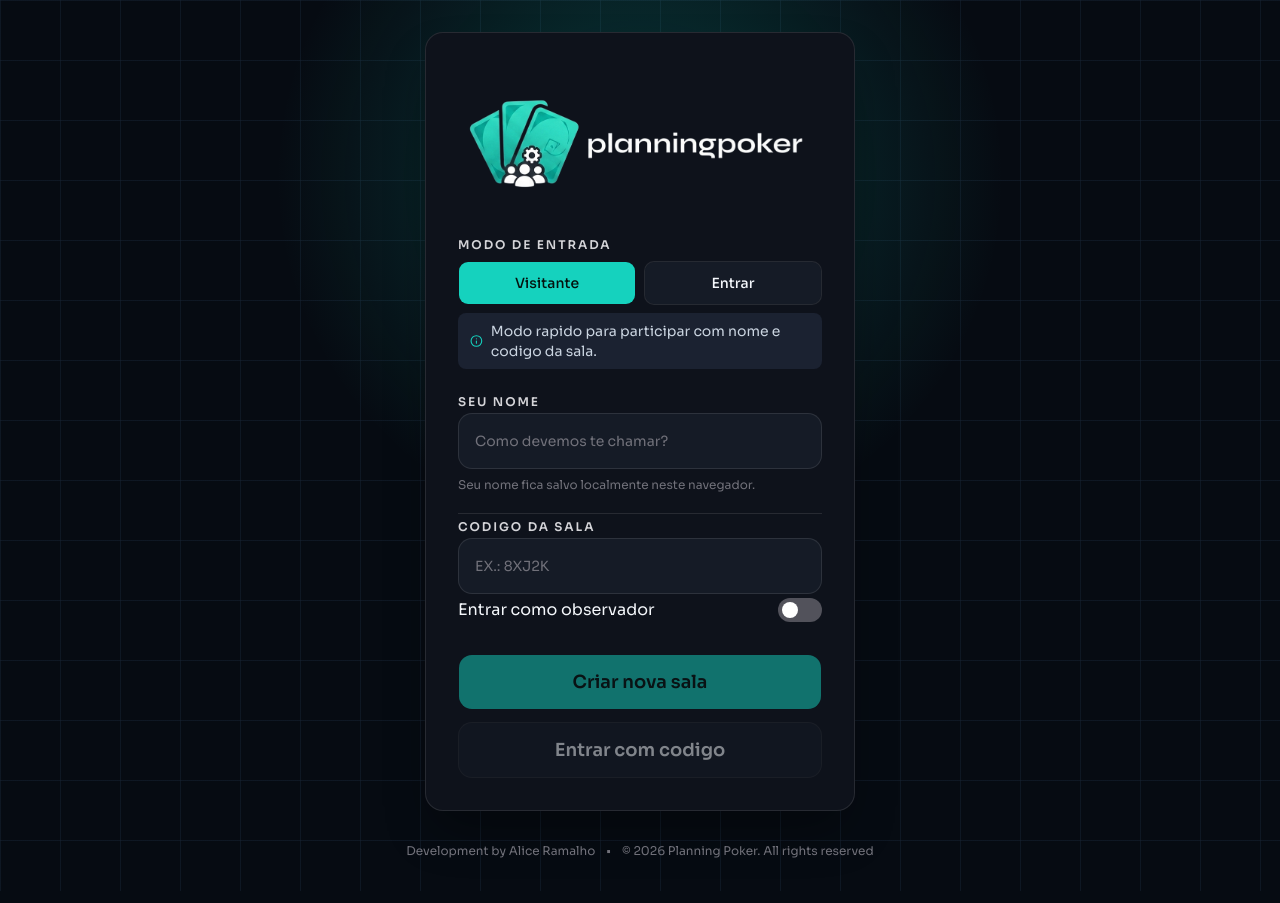
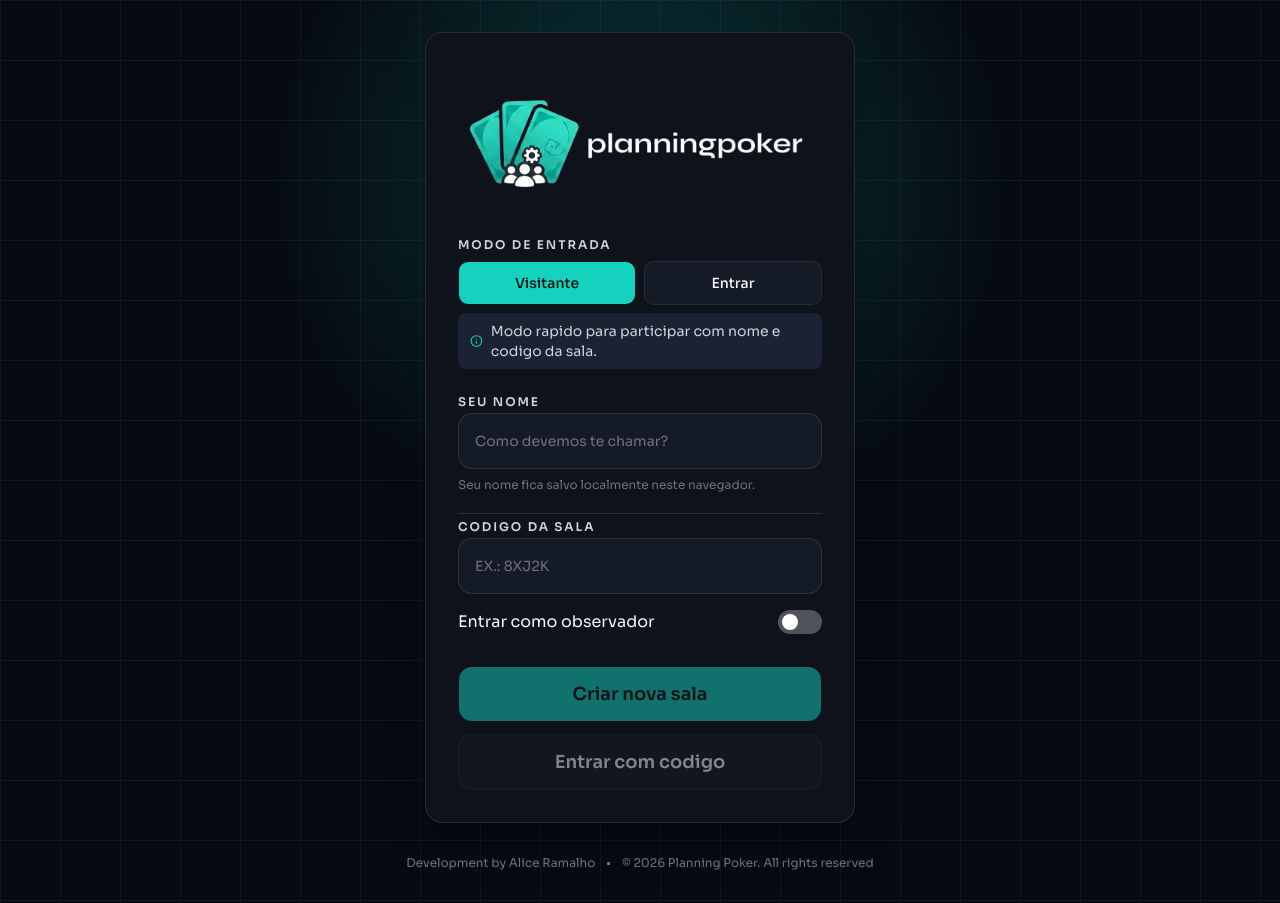
Before and after one commit to bythealice/planning_poker, a Next.js app: page /login in a window 1280 px wide. Built offline with nearby package versions, Linux system fonts and the light colour scheme; no server answers.

Commit message:
feat: adjust label positioning in login view for improved layout

```diff
--- a/src/features/auth/components/login-view.tsx
+++ b/src/features/auth/components/login-view.tsx
@@ -217,7 +217,7 @@ export function LoginView({ copy, form, status, actions }: LoginViewProps) {
                 {form.roomCodeError && <p id="login-room-code-error" className="text-sm text-destructive" role="alert">{form.roomCodeError}</p>}
               </div>
 
-              <label htmlFor="observer-mode" className="flex cursor-pointer items-center justify-between py-1 text-login-card-foreground">
+              <label htmlFor="observer-mode" className="mt-3 flex cursor-pointer items-center justify-between py-1 text-login-card-foreground">
                 <span>{copy.fields.observer.label}</span>
                 <span className="relative inline-flex items-center">
                   <input
```
